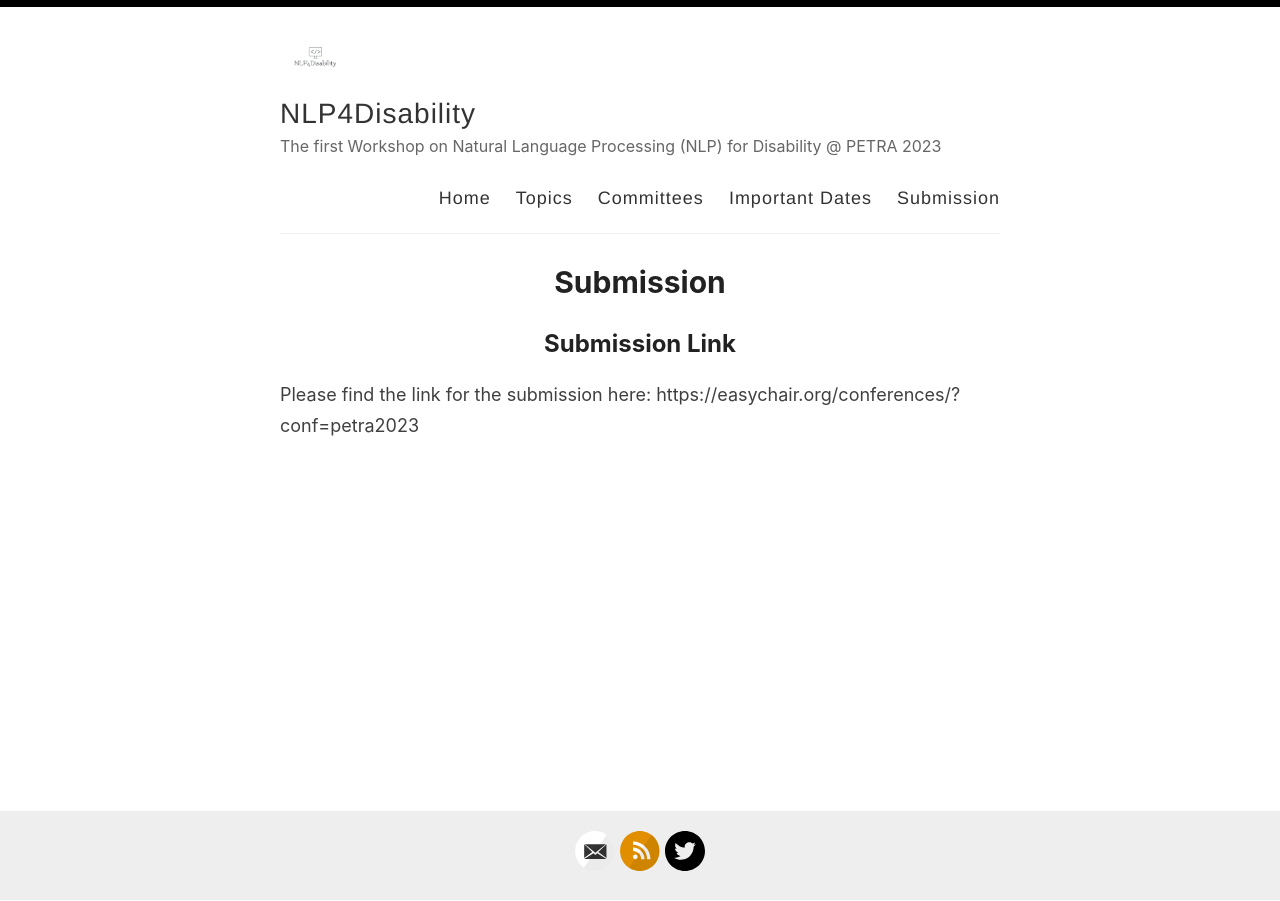
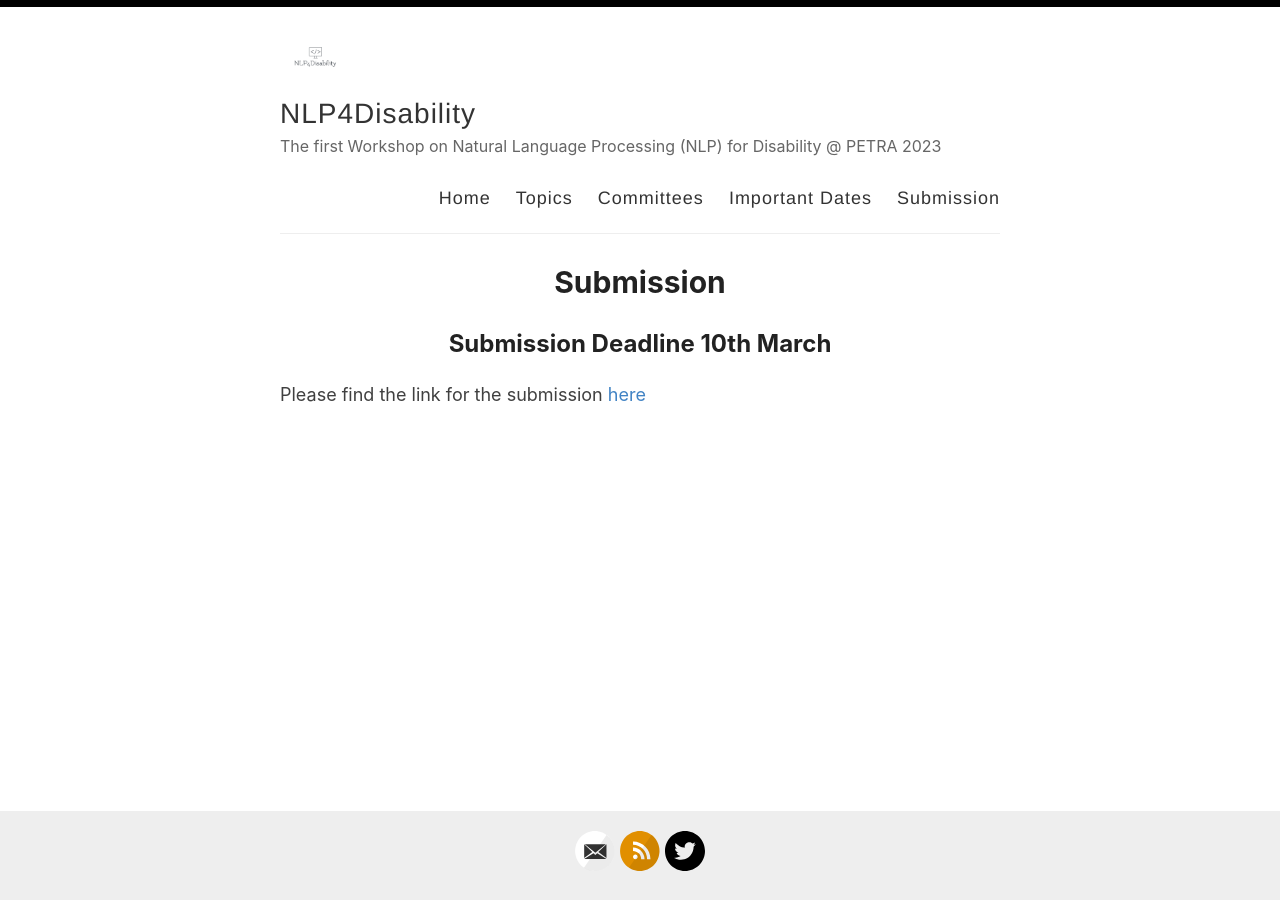
Before and after one commit to nlp4disability/nlp4disability.github.io, a Jekyll site: the page built from _pages/Submission.md, in a window 1280 px wide. Built offline with Jekyll 4.4.1, drawn with Linux system fonts in a browser that asks for light colours.

Commit message:
Update Submission.md

```diff
--- a/_pages/Submission.md
+++ b/_pages/Submission.md
@@ -3,6 +3,5 @@ layout: page
 permalink: /Submission/
 title: Submission
 ---
-
-## Submission Link
-Please find the link for the submission here: https://easychair.org/conferences/?conf=petra2023
+## Submission Deadline 10th March
+Please find the link for the submission [here]( https://easychair.org/conferences/?conf=petra2023)
```
